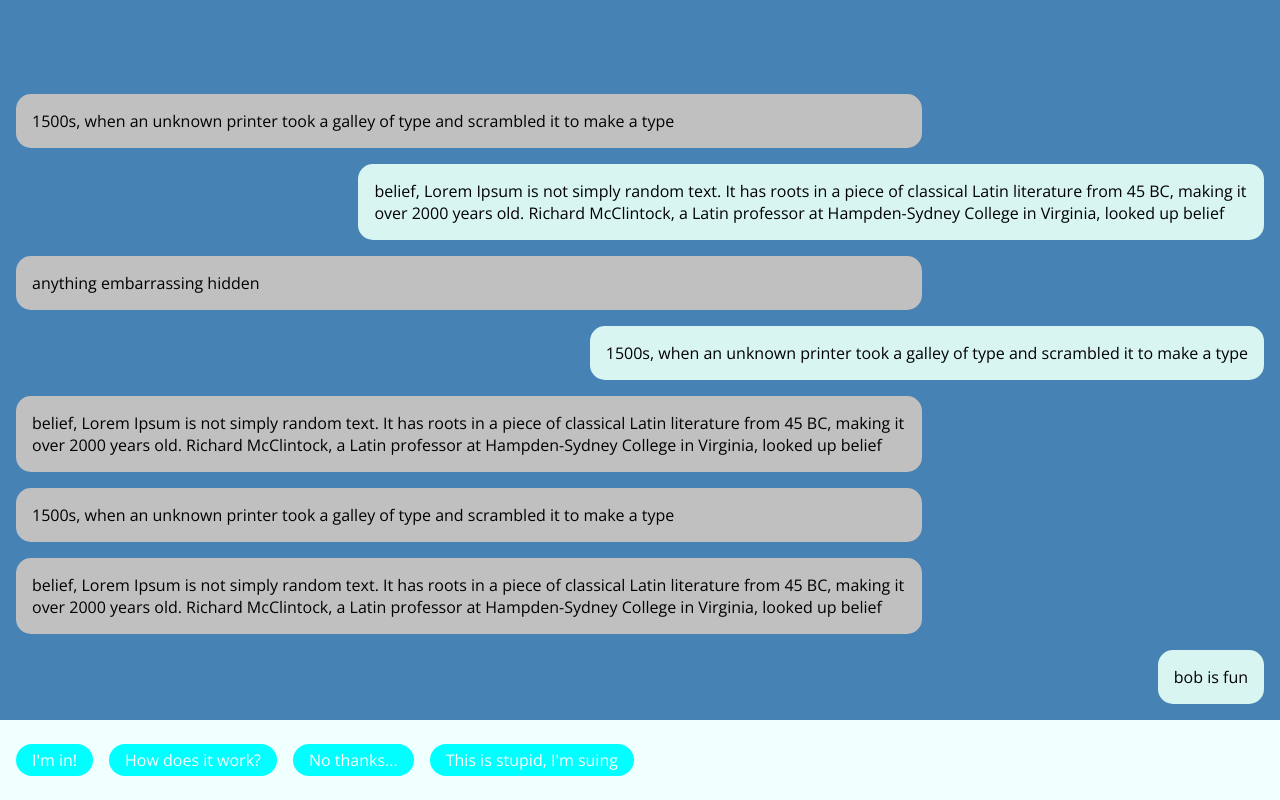
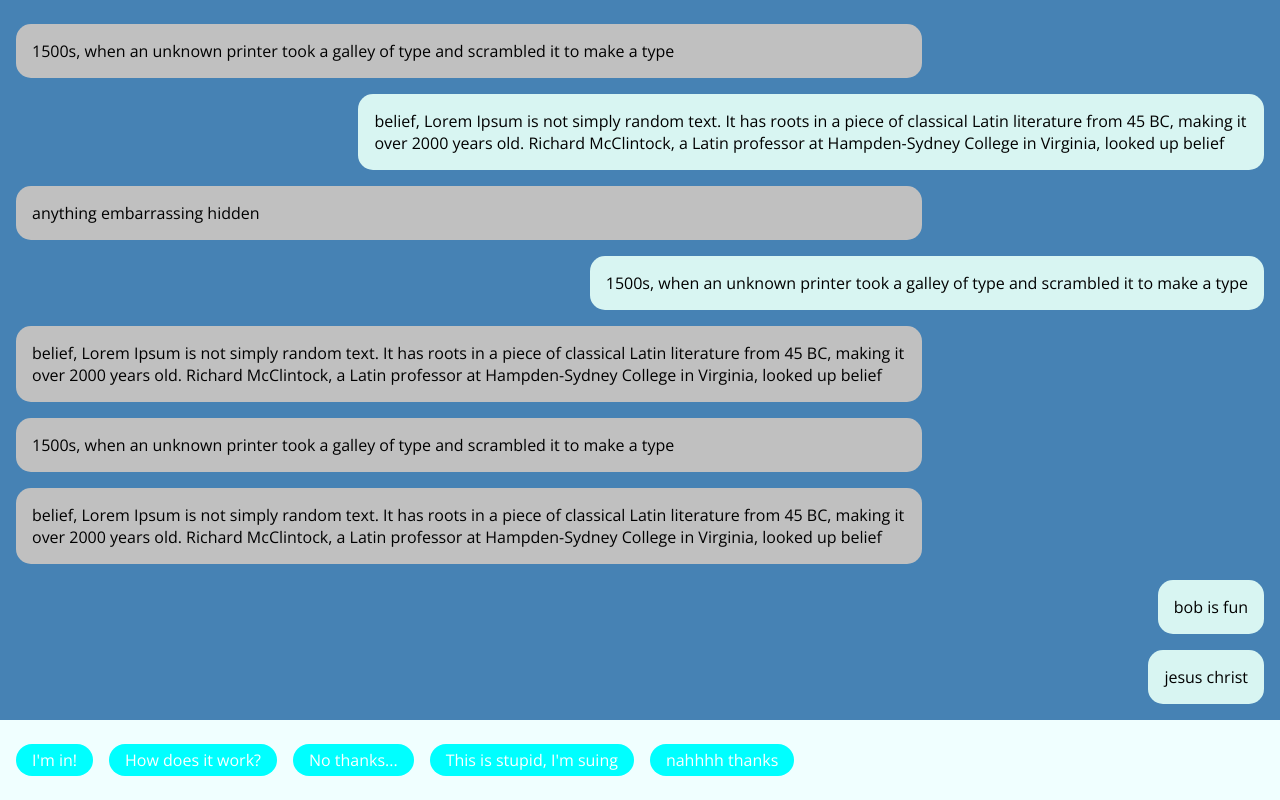
Before and after one commit to tylerferrara/Apollo-Site, a website: page index.html in a window 1280 px wide. Drawn offline with nearby package versions, Linux system fonts and the light colour scheme.

Commit message:
Create function to add another user choice.

```diff
--- a/index.html
+++ b/index.html
@@ -13,7 +13,7 @@
 <body>
 
     <div class="messager-container">
-        <div class="messager-feed">
+        <div id="messager-feed">
             <div class="message-box"><p class="message-content">1500s, when an unknown printer took a galley of type and scrambled it to make a type</p></div>
             <div class="message-box right-align"><p class="message-content">belief, Lorem Ipsum is not simply random text. It has roots in a piece of classical Latin literature from 45 BC, making it over 2000 years old. Richard McClintock, a Latin professor at Hampden-Sydney College in Virginia, looked up belief </p></div>
             <div class="message-box"><p class="message-content">anything embarrassing hidden</p></div>
@@ -23,7 +23,7 @@
             <div class="message-box"><p class="message-content">belief, Lorem Ipsum is not simply random text. It has roots in a piece of classical Latin literature from 45 BC, making it over 2000 years old. Richard McClintock, a Latin professor at Hampden-Sydney College in Virginia, looked up belief </p></div>
             <div class="message-box right-align"><p class="message-content">bob is fun</p></div>
         </div>
-        <div class="messager-user-input">
+        <div id="messager-user-input">
             <div class="suggestion">I'm in!</div>
             <div class="suggestion">How does it work?</div>
             <div class="suggestion">No thanks...</div>
--- a/message-box.js
+++ b/message-box.js
@@ -1,35 +1,38 @@
+// The message-feed and messager-user-input will be added to alot. Only access it once
+const Feed = document.getElementById('messager-feed');
+const Input = document.getElementById('messager-user-input');
 
-const messageBox = document.getElementById('message-box');
+// Add a message to the message-feed
+function addMessage(msg, isUser) {
 
-console.log(messageBox)
-
-function addMessage(msg, position) {
-    let message = document.createElement('div');
-    let container = document.createElement('div');
-    if (position === 'left') {
-        message.classList.add('message-left')
-    } else {
-        message.classList.add('message-right')
+    const words = Util.makeElement('p', 'message-content')
+    words.innerText = "jesus christ";
+    const message = Util.makeElement('div', 'message-box');
+    // find who gave this message
+    if (isUser) {
+        message.className += ' right-align';
     }
-    message.innerHTML += msg;
-    message.classList.add('message');
-    container.className = 'message-container';
-    container.appendChild(message);
-    messageBox.appendChild(container);
-    console.log('it was called');
+    message.appendChild(words);
+    // add message to feed
+    Feed.appendChild(message);
 }
 
-addMessage('super-duper', 'left')
-addMessage('megladon', 'right')
-addMessage('super-duper', 'left')
-addMessage('megladon', 'right')
-addMessage('super-duper', 'left')
-addMessage('megladon', 'right')
-addMessage('super-duper', 'left')
-addMessage('megladon', 'right')
-addMessage('super-duper', 'left')
-addMessage('megladon', 'right')
-addMessage('super-duper', 'left')
-addMessage('megladon', 'right')
-addMessage('super-duper', 'left')
-addMessage('megladon', 'right')
+// Give user another response
+function addUserChoice(msg) {
+    const choice = Util.makeElement('div', 'suggestion');
+    choice.innerText = msg;
+    Input.appendChild(choice);
+}
+
+setTimeout(() => {
+    addMessage('hi im pau', true)
+    addUserChoice('nahhhh thanks')
+}, 500)
+
+const Util = {
+    makeElement: (type, className) => {
+        const el = document.createElement(type);
+        el.className = className;
+        return el;
+    }
+}
--- a/message-style.css
+++ b/message-style.css
@@ -3,7 +3,7 @@
     height: 100vh;
 }
 
-.messager-feed {
+#messager-feed {
     overflow-x: hidden;
     overflow-y: auto;
     height: 90%;
@@ -13,7 +13,7 @@
     padding-left: 1rem;
     padding-right: 1rem;
 }
-.messager-feed > :first-child {
+#messager-feed > :first-child {
     margin-top: auto !important;
 }
 
@@ -34,7 +34,7 @@
 }
 
 
-.messager-user-input {
+#messager-user-input {
     min-width: 100%;
     display: flex;
     flex-wrap: nowrap;
```
